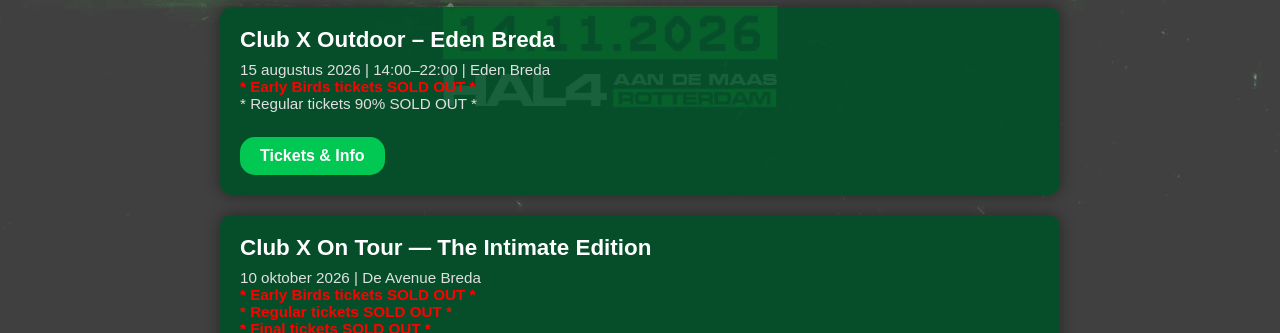
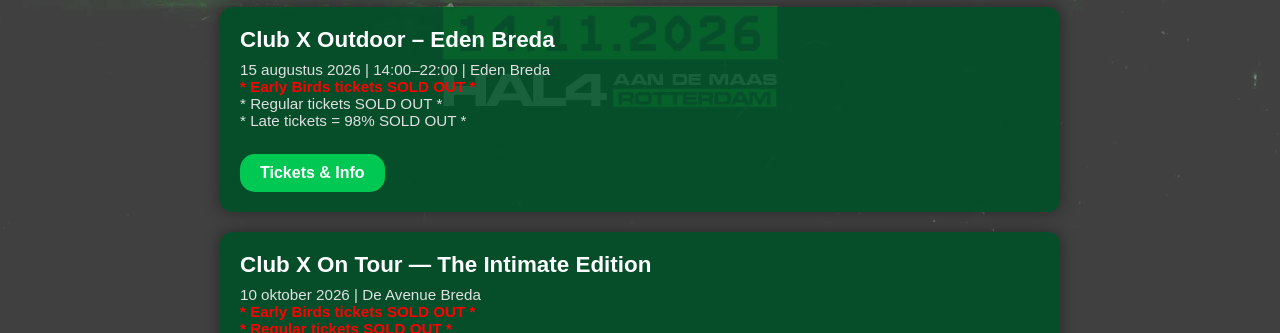
Before and after one commit to clubxbelgium/club-x, a plain HTML site: page index.html in a window 1280 px wide. Shown: the part 467-800 px from the top of the page. Drawn offline with Linux system fonts and the light colour scheme.

Commit message:
Update index.html

```diff
--- a/index.html
+++ b/index.html
@@ -140,7 +140,8 @@
     <h2>Club X Outdoor – Eden Breda</h2>
     <p>15 augustus 2026 | 14:00–22:00 | Eden Breda</p>
     <p><strong><span style="color: #ff0000;">* Early Birds tickets SOLD OUT *</span></strong></p>
-    <p>* Regular tickets 90% SOLD OUT *</p>
+    <p>* Regular tickets SOLD OUT *</p>
+    <p>* Late tickets = 98% SOLD OUT *</p>
     <a class="button" href="https://store.ticketing.cm.com/ClubXOutdoor2026">Tickets & Info</a>
   </div>
   <div class="event">
```
